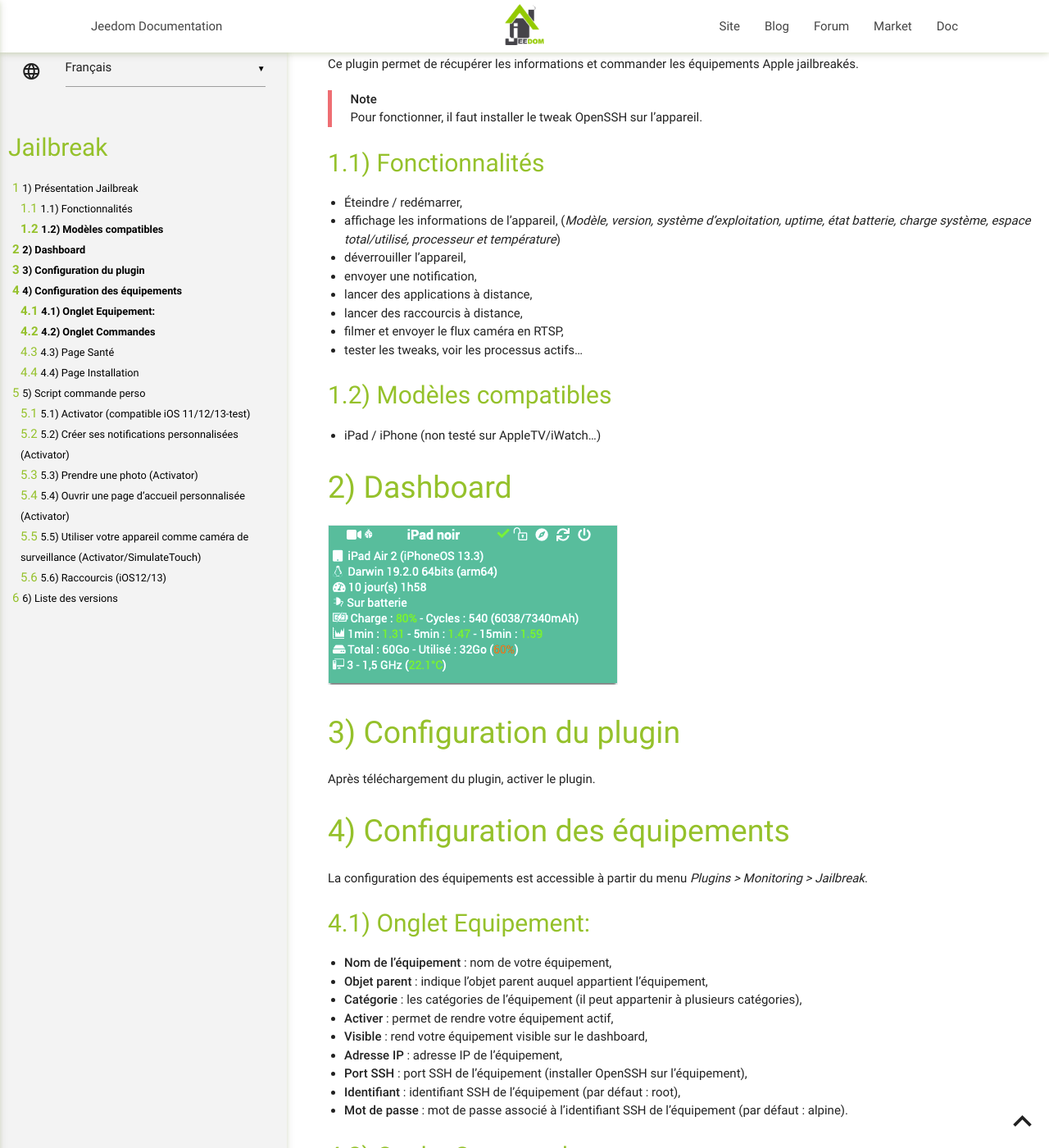
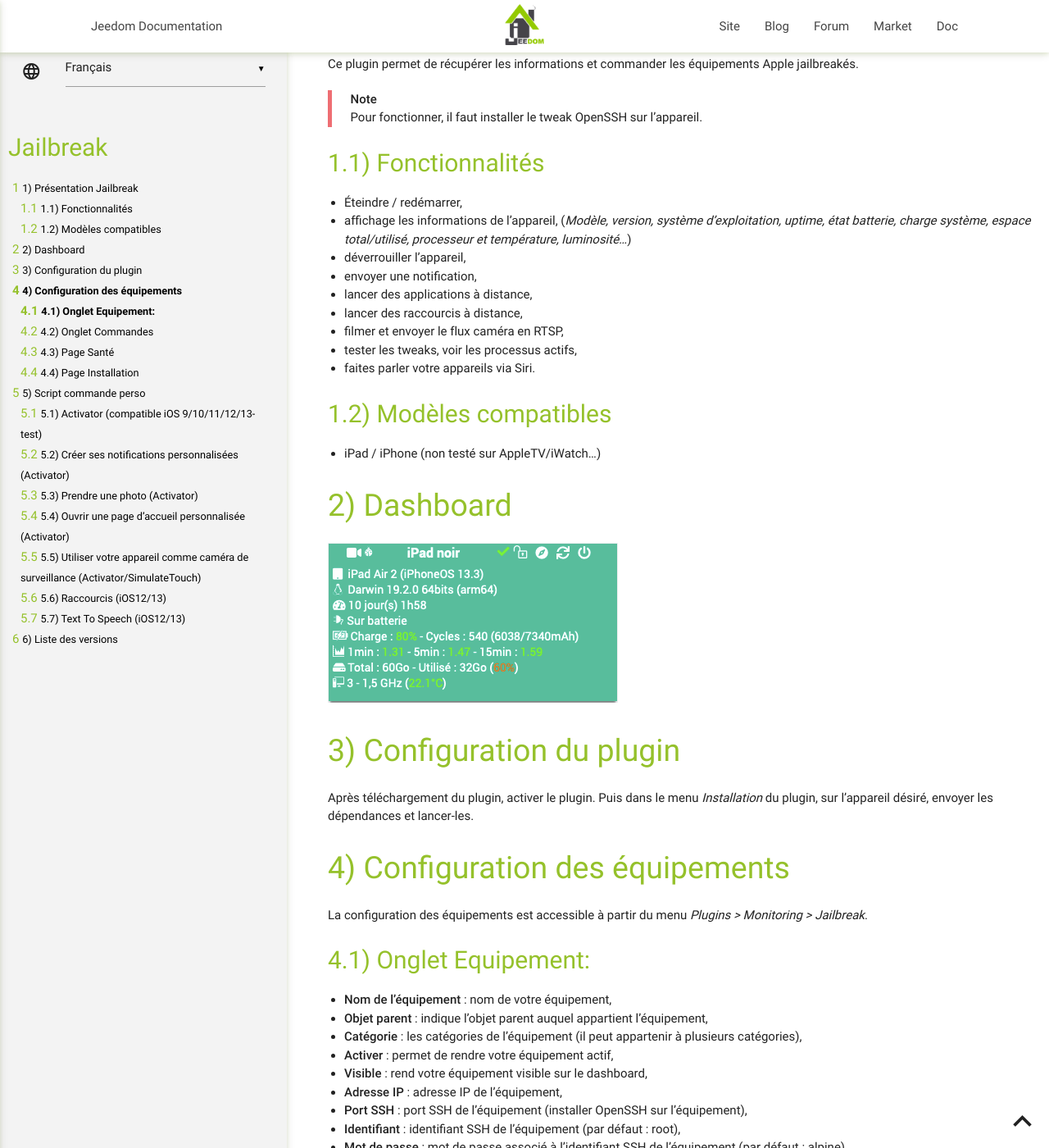
Before and after one commit to Flobul/Jailbreak, a Jekyll site: the page built from docs/fr_FR/index.md, in a window 1280 px wide and 1400 px high, scrolled down 464 px. Shown: the whole window at 82% size. Built offline with Jekyll 4.4.1, drawn with Linux system fonts in a browser that asks for light colours; our own code applies the rules of GitHub Pages for plain Markdown files; some of the changed text lies outside the part shown.

Commit message:
Update index.md

````diff
--- a/docs/fr_FR/index.md
+++ b/docs/fr_FR/index.md
@@ -11,13 +11,14 @@
 **Fonctionnalités**
 ---------------------
 - Éteindre / redémarrer,
-- affichage les informations de l'appareil, (*Modèle, version, système d'exploitation, uptime, état batterie, charge système, espace total/utilisé, processeur et température*)
+- affichage les informations de l'appareil, (*Modèle, version, système d'exploitation, uptime, état batterie, charge système, espace total/utilisé, processeur et température, luminosité...*)
 - déverrouiller l'appareil,
 - envoyer une notification,
 - lancer des applications à distance,
 - lancer des raccourcis à distance,
 - filmer et envoyer le flux caméra en RTSP,
-- tester les tweaks, voir les processus actifs...
+- tester les tweaks, voir les processus actifs,
+- faites parler votre appareils via Siri.
 
 **Modèles compatibles**
 -----------------------
@@ -32,6 +33,7 @@
 =======================
 
 Après téléchargement du plugin, activer le plugin.
+Puis dans le menu *Installation* du plugin, sur l'appareil désiré, envoyer les dépendances et lancer-les.
 
 Configuration des équipements
 =============================
@@ -84,7 +87,7 @@
 
 La commande perso permet de créer soi-même une commande personnalisée.
 
-Activator (compatible iOS 11/12/13-test)
+Activator (compatible iOS 9/10/11/12/13-test)
 ---------------------------------------
 
 > (si votre appareil est verrouillé, pensez à lancer la commande de déverrouillage avant celle-ci)
@@ -155,6 +158,12 @@
 2) Sur Jeedom, dans la commande perso, entrer ```uiopen "shortcuts://run-shortcut?name=XXX"``` en remplaçant XXX par le nom du raccourci.
 > (si votre appareil est verrouillé, pensez à lancer la commande de déverrouillage avant celle-ci (commande ```unlock```))
 
+Text To Speech (iOS12/13)
+-------------------------
+Faites parler Thomas, Amelie ou Siri en envoyant le message désiré.
+Depuis le dashboard, saisissez le texte que vous souhaitez faire lire à votre appareil (limite de 5 secondes de lecture)
+Depuis Jeedom (scenario, script, autre plugin...), vous pouvez utiliser l'action message pour faire parler votre appareil.
+
 Liste des versions
 ==================
 
````
Also changed, not shown: other parts of docs/fr_FR/index.md (+2 -1 lines).
